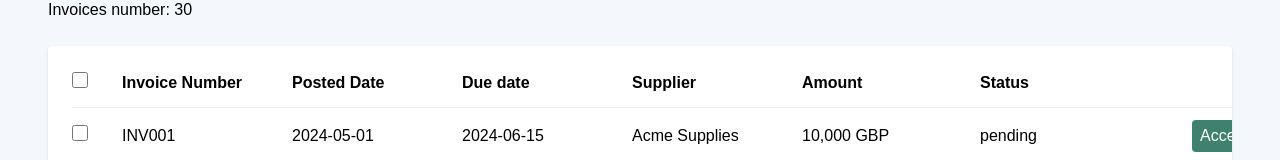
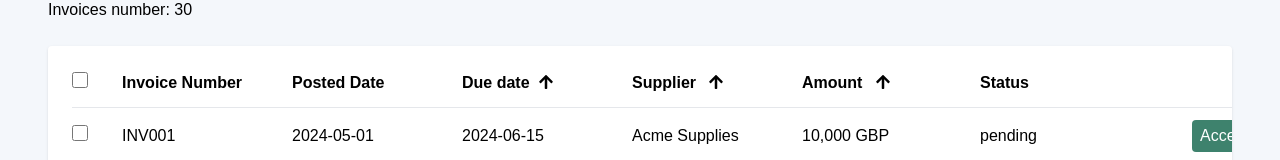
Before and after one commit to Wojciech005/Payworks, a Next.js app: page /invoices/pending in a window 1280 px wide. Shown: the part 288-448 px from the top of the page. Built offline with nearby package versions, Linux system fonts and the light colour scheme.

Commit message:
Added table sorting

```diff
--- a/app/invoices/pending/page.js
+++ b/app/invoices/pending/page.js
@@ -5,18 +5,23 @@ import PROJECT_DATA from "@/PROJECT_DATA";
 import InvoiceTypeNavigation from "@/app/layout/invoice-type-navigation";
 import TableCard from "@/app/components/UI/table-card";
 import Popup from "@/app/components/UI/popup";
-import { LiaFileInvoiceSolid } from "react-icons/lia";
 import Heading from "@/app/components/UI/heading";
 import SubHeading from "@/app/components/UI/sub-heading";
 import  { acceptedAmount, currencyFormatter, countAcceptedInvoices } from "@/app/utility";
 
+import { FaArrowUp, FaArrowDown } from "react-icons/fa";
+import { LiaFileInvoiceSolid } from "react-icons/lia";
+
+
+
 export default function PendingInvoices() {
   const data = PROJECT_DATA[0].pay_run.invoices;
   const pendingInvoices = data.filter(invoice => invoice.excluded === false);
-
-
   const [invoices, setInvoices] = useState(pendingInvoices);
   const [submitPayment, setSubmitPayment] = useState(false);
+  const [isAscendingSupplier, setIsAscendingSupplier] = useState(true);
+  const [isAscendingAmount, setIsAscendingAmount] = useState(true);
+  const [isAscendingDate, setIsAscendingDate] = useState(true);
 
   function onDeleteInvoice(invoice_number) {
     const updatedInvoices = invoices.filter((invoice) => invoice.invoice_number !== invoice_number);
@@ -42,6 +47,44 @@ function submitPaymentHandler(){
   setSubmitPayment(!submitPayment)
 }
 
+const sortTableBySupplier = () =>  {
+  const sortedData = [...invoices].sort((a, b) => {
+    if (isAscendingSupplier) {
+      return a.supplier.localeCompare(b.supplier);
+    } else {
+      return b.supplier.localeCompare(a.supplier);
+    }
+  });
+  setInvoices(sortedData);
+  setIsAscendingSupplier(!isAscendingSupplier);
+};
+
+const sortTableByAmount = () => {
+  const sortedData = [...invoices].sort((a, b) => {
+    if (isAscendingAmount) {
+      return a.amount - b.amount;
+    } else {
+      return b.amount - a.amount;
+    }
+  });
+  setInvoices(sortedData);
+  setIsAscendingAmount(!isAscendingAmount);
+}
+
+const sortTableByDate = () => {
+  const sortedData = [...invoices].sort((a, b) => {
+    const dateA = new Date(a.due_date);
+    const dateB = new Date(b.due_date);
+
+    if (isAscendingDate) {
+      return dateA - dateB;
+    } else {
+      return dateB - dateA;
+    }
+  });
+  setInvoices(sortedData);
+  setIsAscendingDate(!isAscendingDate);
+};
   return (
     <>
     <InvoiceTypeNavigation />
@@ -60,9 +103,12 @@ function submitPaymentHandler(){
              <th className="text-left pb-3"><input type="checkbox" className="w-4 h-4"/></th>
              <th className="text-left pb-3">Invoice Number</th>
              <th className="text-left pb-3">Posted Date</th>
-             <th className="text-left pb-3">Due date</th>
-             <th className="text-left pb-3">Supplier</th>
-             <th className="text-left pb-3">Amount</th>
+             <th className="text-left pb-3">Due date<button className="align-text-top ms-2" onClick={sortTableByDate}>{isAscendingDate ? <FaArrowUp />
+:  <FaArrowDown />}</button></th>
+             <th className="text-left pb-3">Supplier <button className="align-text-top ms-2" onClick={sortTableBySupplier}>{isAscendingSupplier ? <FaArrowUp />
+:  <FaArrowDown />}</button></th>
+             <th className="text-left pb-3">Amount <button className="align-text-top ms-2" onClick={sortTableByAmount}>{isAscendingAmount ? <FaArrowUp />
+:  <FaArrowDown />}</button></th>
              <th className="text-left pb-3"><p className="ps-2">Status</p></th>
              <th className="pb-3 flex justify-end">Action</th>
            </tr>
```
